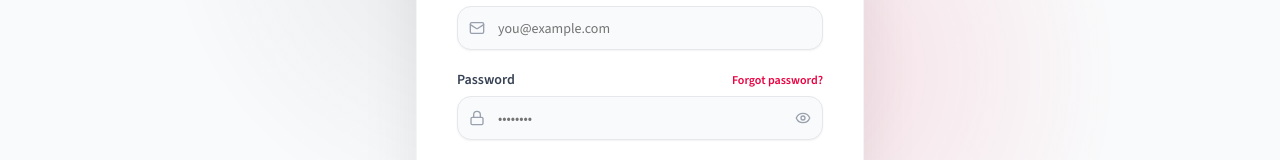
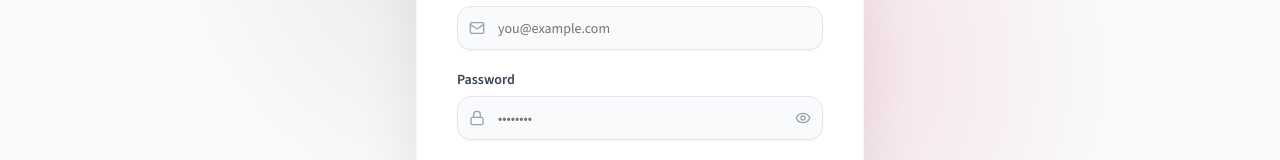
Before and after one commit to shubhamnagar234/ai-pdf-summariser, a Next.js app: page /sign-in in a window 1280 px wide. Shown: the part 409-569 px from the top of the page. Built offline with nearby package versions, Linux system fonts and the light colour scheme; no server answers.

Commit message:
fix: resolve medium bugs across auth and sign-in

```diff
--- a/src/app/sign-in/page.tsx
+++ b/src/app/sign-in/page.tsx
@@ -78,20 +78,12 @@ export default function SignInPage() {
 
           {/* Password */}
           <div className="flex flex-col gap-1.5">
-            <div className="flex justify-between items-center">
             <label
               htmlFor="signin-password"
               className="text-sm font-semibold text-gray-700"
             >
               Password
             </label>
-              <Link
-                href="/forgot-password"
-                className="text-xs font-semibold text-rose-600 hover:text-rose-700 transition-colors"
-              >
-                Forgot password?
-              </Link>
-            </div>
             <div className="relative flex items-center">
               <Lock className="absolute left-3 w-4 h-4 text-gray-400 pointer-events-none" />
               <Input
```
Lines whose indentation alone changed are shown as unchanged.
